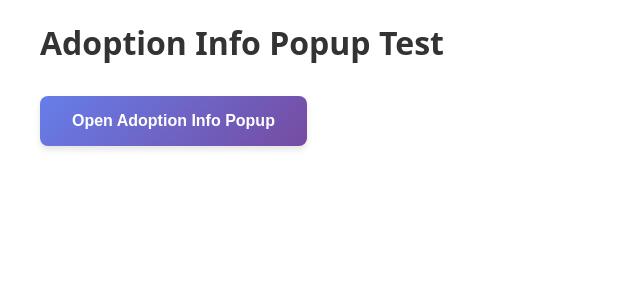
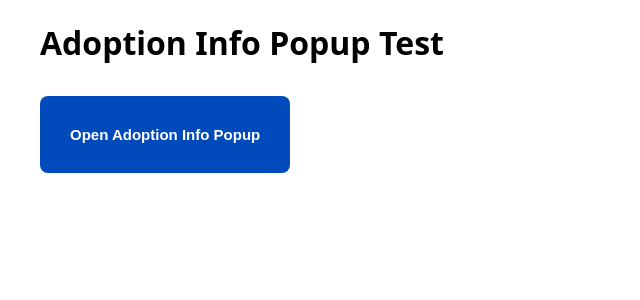
Before and after one commit to Rawporkz/SEN201_AnimalShelter, a SvelteKit app in the folder animal-shelter-manager/: page /adoptionInfo in a window 1280 px wide. Shown: the top 300 px of the page, without its empty margins (0-640 px from the left). Built offline with nearby package versions, Linux system fonts and the light colour scheme.

Commit message:
changed styling of test page

```diff
--- a/animal-shelter-manager/src/routes/adoptionInfo/+page.svelte
+++ b/animal-shelter-manager/src/routes/adoptionInfo/+page.svelte
@@ -15,7 +15,7 @@
     neutered: true,
     admission_timestamp: 1640995200,
     adoption_timestamp: 0,
-    status: AnimalStatus.REQUESTED,
+    status: AnimalStatus.PASSED_AWAY,
     image_path:
       "https://images.pexels.com/photos/1108099/pexels-photo-1108099.jpeg?auto=compress&cs=tinysrgb&w=800",
     appearance: "Golden fur, friendly eyes, medium build",
--- a/animal-shelter-manager/src/routes/adoptionInfo/style.scss
+++ b/animal-shelter-manager/src/routes/adoptionInfo/style.scss
@@ -4,6 +4,7 @@
 // Styles for AdoptionInfoPopup component.
 //
 
+@use "../../lib/styles/colors.scss" as colors;
 @use "sass:color";
 
 .test-page {
@@ -12,24 +13,21 @@
   font-family: system-ui, -apple-system, sans-serif;
 
   h1 {
-      color: #333;
+    color: black;
     margin-bottom: 2rem;
   }
 
   .button-container {
-      margin: 2rem 0;
 
     .open-button {
-        padding: 1rem 2rem;
-        font-size: 1rem;
+      padding: 30px 30px 30px 30px;
+      font-size: 15px;
       font-weight: 600;
       color: white;
-        background: linear-gradient(135deg, #667eea 0%, #764ba2 100%);
+      background: colors.$blue-vibrant;
       border: none;
       border-radius: 8px;
       cursor: pointer;
-        transition: transform 0.2s, box-shadow 0.2s;
-        box-shadow: 0 4px 6px rgba(0, 0, 0, 0.1);
 
       &:hover {
         transform: translateY(-2px);
@@ -41,30 +39,4 @@
       }
     }
   }
-
-    .info {
-      margin-top: 3rem;
-      padding: 1.5rem;
-      background: #f8f9fa;
-      border-radius: 8px;
-      border-left: 4px solid #667eea;
-
-      h2 {
-        color: #333;
-        margin-top: 0;
-        margin-bottom: 1rem;
-        font-size: 1.25rem;
 }
-
-      ul {
-        margin: 0;
-        padding-left: 1.5rem;
-
-        li {
-          margin: 0.5rem 0;
-          color: #555;
-          line-height: 1.6;
-        }
-      }
-    }
-  }
```
Lines whose indentation alone changed are shown as unchanged.
